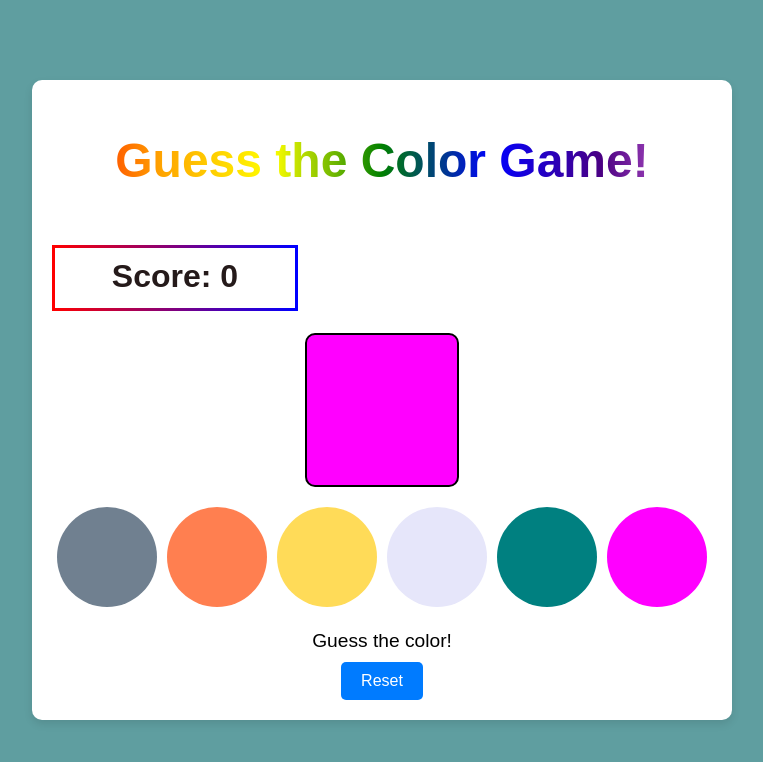
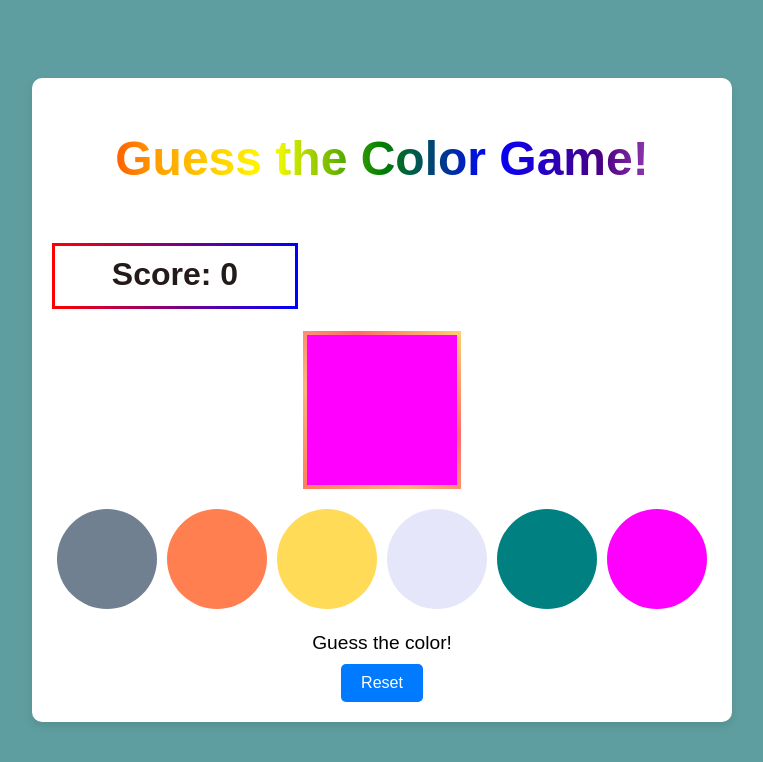
Before and after one commit to PAMMY100/hng-colorgame, a React (Vite) app: page /start in a window 1280 px wide. Shown: the top 762 px of the page, without its empty margins (258-1021 px from the left). Built offline with nearby package versions, Linux system fonts and the light colour scheme.

Commit message:
final touch

```diff
--- a/src/index.css
+++ b/src/index.css
@@ -43,8 +43,10 @@ ul li {
   width: 150px;
   height: 150px;
   margin: 20px auto;
-  border: 2px solid #000;
   border-radius: 10px;
+  border: 4px solid transparent;
+  border-image: linear-gradient(45deg, #ff7e5f, #feb47b, #ff6a6a, #ffcc70);
+  border-image-slice: 1;
 }
 
 .color-buttons {
@@ -144,24 +146,24 @@ a{
 }
 
 .gradient-text {
-  font-size: 3rem; /* Adjust the size as needed */
+  font-size: 3rem;
   font-weight: bold;
   text-align: center;
   background: linear-gradient(90deg, red, orange, yellow, green, blue, indigo, violet); /* Rainbow gradient */
-  background-clip: text; /* Clip the background to the text */
-  -webkit-text-fill-color: transparent; /* Make the text transparent */
+  background-clip: text;
+  -webkit-text-fill-color: transparent;
   display: inline-block;
   overflow: hidden;
   white-space: nowrap;
-  animation: reveal-text 4s steps(22) forwards; /* Adjust timing and steps */
+  animation: reveal-text 4s steps(22) forwards;
 }
 
 @keyframes reveal-text {
   from {
-    width: 0; /* Start with no width (hidden) */
+    width: 0;
   }
   to {
-    width: 100%; /* Expand to full width (revealed) */
+    width: 100%;
   }
 }
 
```
